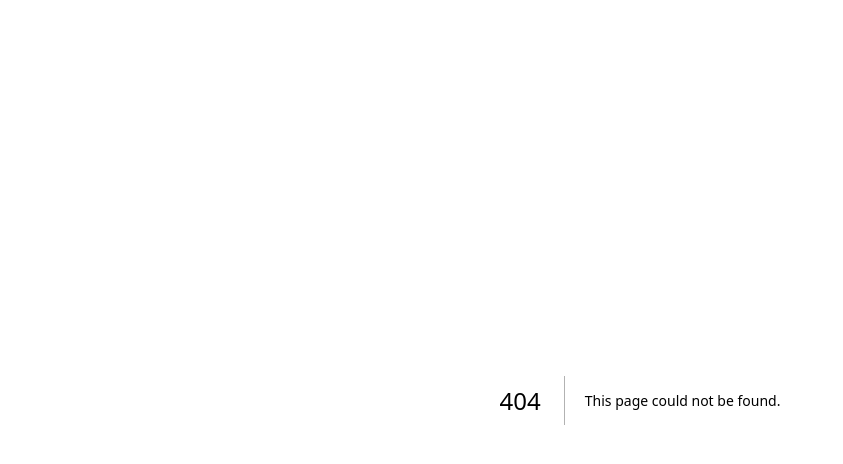
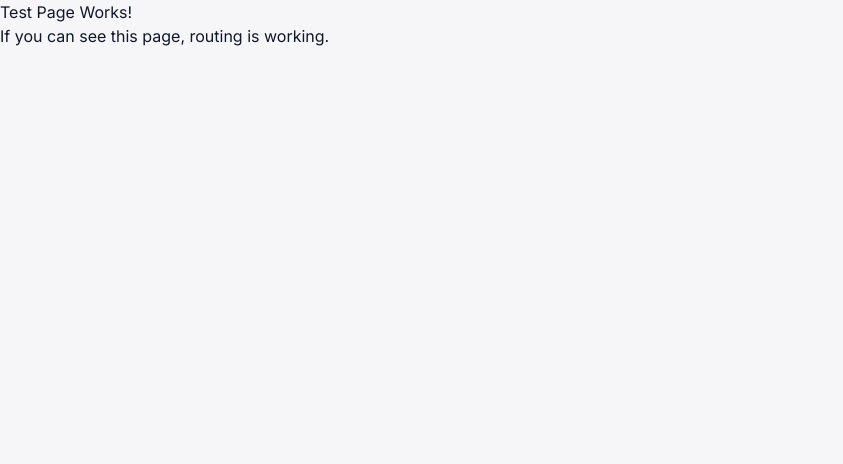
Before and after one commit to zyq84195-source/architecture-showcase, a Next.js app: page /test-page in a window 1280 px wide. Before the commit this address had no page. Shown: the top 464 px of the page, without its empty margins (0-843 px from the left). Built offline with nearby package versions, Linux system fonts and the light colour scheme.

Commit message:
fix: 添加测试页面，验证路由生成
- 添加简单的测试页面
- 验证 Next.js App Router 是否能正常生成路由
- 排除代码问题，确认是否是配置问题

```diff
--- /dev/null
+++ b/src/app/test-page/page.tsx
@@ -0,0 +1,8 @@
+export default function TestPage() {
+  return (
+    <div>
+      <h1>Test Page Works!</h1>
+      <p>If you can see this page, routing is working.</p>
+    </div>
+  )
+}
```
